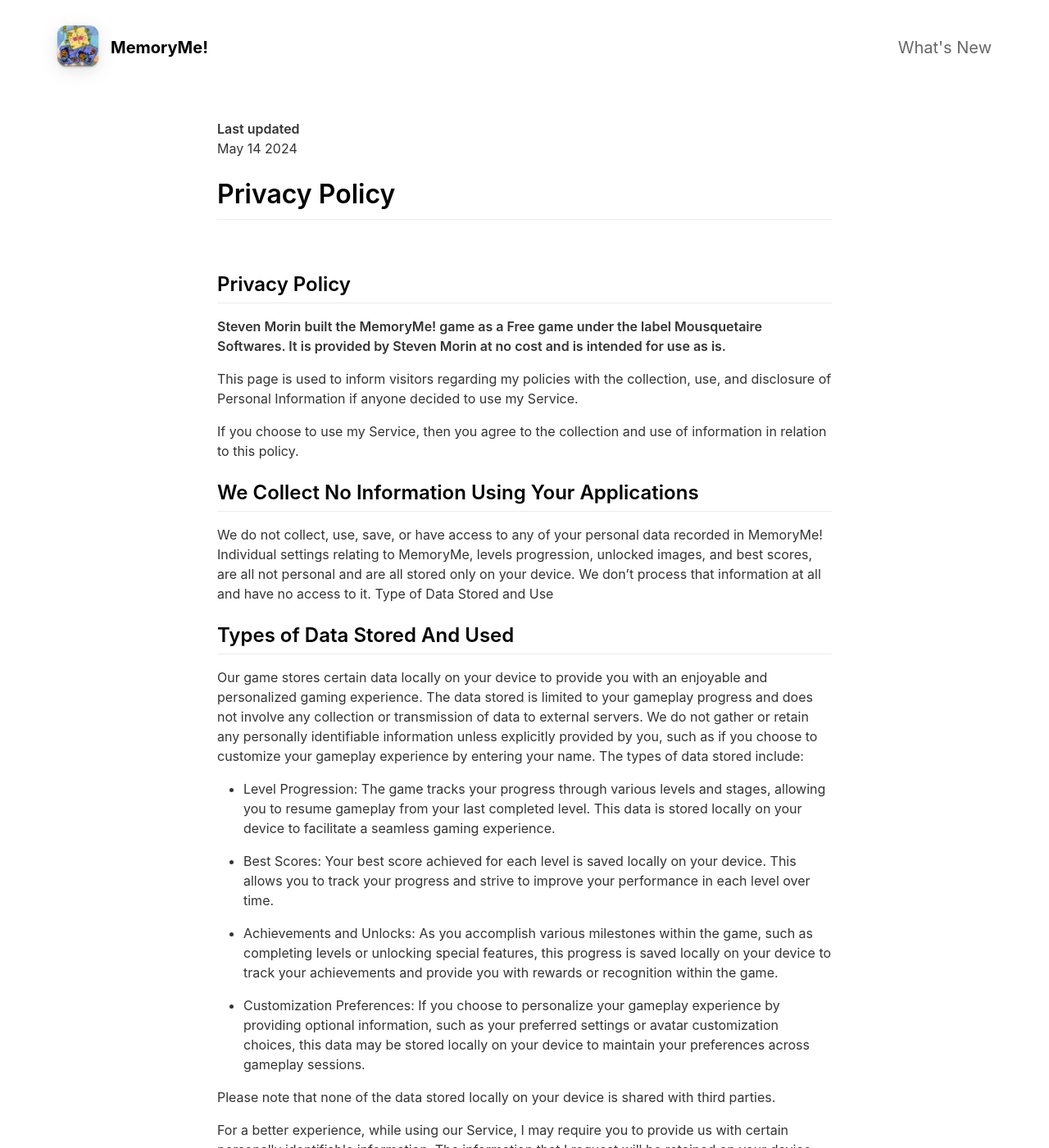
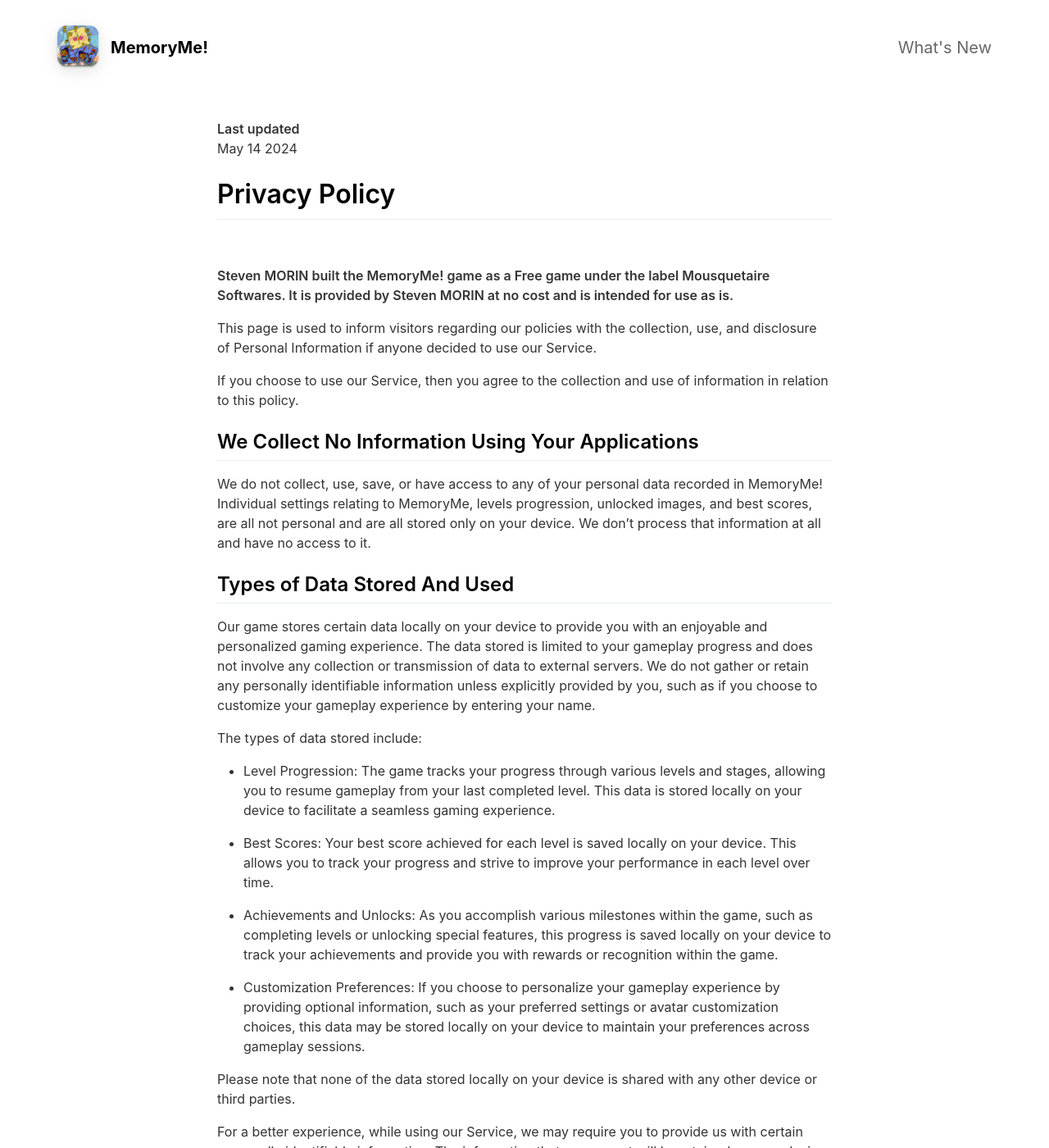
Before and after one commit to Mousquetaire-Softwares/FlipMe, a Jekyll site: the page built from _pages/privacypolicy.md, in a window 1280 px wide and 1400 px high. Shown: the whole window at 82% size. Built offline with Jekyll 4.4.1, drawn with Linux system fonts in a browser that asks for light colours; nearby versions of some CDN libraries; some of the changed text lies outside the part shown.

Commit message:
minor changes and corrections in privacy policy and changelog

```diff
--- a/_pages/privacypolicy.md
+++ b/_pages/privacypolicy.md
@@ -11,23 +11,22 @@
 
 <br>
 
-## Privacy Policy
+**Steven MORIN built the MemoryMe! game as a Free game under the label Mousquetaire Softwares. It is provided by Steven MORIN at no cost and is intended for use as is.**
 
-**Steven Morin built the MemoryMe! game as a Free game under the label Mousquetaire Softwares. It is provided by Steven Morin at no cost and is intended for use as is.**
+This page is used to inform visitors regarding our policies with the collection, use, and disclosure of Personal Information if anyone decided to use our Service.
 
-This page is used to inform visitors regarding my policies with the collection, use, and disclosure of Personal Information if anyone decided to use my Service.
-
-If you choose to use my Service, then you agree to the collection and use of information in relation to this policy.
+If you choose to use our Service, then you agree to the collection and use of information in relation to this policy.
 
 
 ## We Collect No Information Using Your Applications
 
 We do not collect, use, save, or have access to any of your personal data recorded in MemoryMe! Individual settings relating to MemoryMe, levels progression, unlocked images, and best scores, are all not personal and are all stored only on your device. We don't process that information at all and have no access to it.
-Type of Data Stored and Use
 
 ## Types of Data Stored And Used
 
-Our game stores certain data locally on your device to provide you with an enjoyable and personalized gaming experience. The data stored is limited to your gameplay progress and does not involve any collection or transmission of data to external servers. We do not gather or retain any personally identifiable information unless explicitly provided by you, such as if you choose to customize your gameplay experience by entering your name. The types of data stored include:
+Our game stores certain data locally on your device to provide you with an enjoyable and personalized gaming experience. The data stored is limited to your gameplay progress and does not involve any collection or transmission of data to external servers. We do not gather or retain any personally identifiable information unless explicitly provided by you, such as if you choose to customize your gameplay experience by entering your name.
+
+The types of data stored include:
 
 - Level Progression: The game tracks your progress through various levels and stages, allowing you to resume gameplay from your last completed level. This data is stored locally on your device to facilitate a seamless gaming experience.
 
@@ -37,9 +36,9 @@
 
 - Customization Preferences: If you choose to personalize your gameplay experience by providing optional information, such as your preferred settings or avatar customization choices, this data may be stored locally on your device to maintain your preferences across gameplay sessions.
 
-Please note that none of the data stored locally on your device is shared with third parties.
+Please note that none of the data stored locally on your device is shared with any other device or third parties.
 
-For a better experience, while using our Service, I may require you to provide us with certain personally identifiable information. The information that I request will be retained on your device and is not collected by me in any way.
+For a better experience, while using our Service, we may require you to provide us with certain personally identifiable information. The information that we request will be retained on your device and is not collected by us in any way.
 
 ## Third parties
 
@@ -52,7 +51,7 @@
 
 ## Changes to This Privacy Policy
 
-I may update our Privacy Policy from time to time. Thus, you are advised to review this page periodically for any changes. I will notify you of any changes by posting the new Privacy Policy on this page. These changes are effective immediately after they are posted on this page.
+We may update our Privacy Policy from time to time. Thus, you are advised to review this page periodically for any changes. We will notify you of any changes by posting the new Privacy Policy on this page. These changes are effective immediately after they are posted on this page.
 
 ## Contact Us
 
```
Also changed, not shown: _pages/changelog.md (+4 -1 lines).
